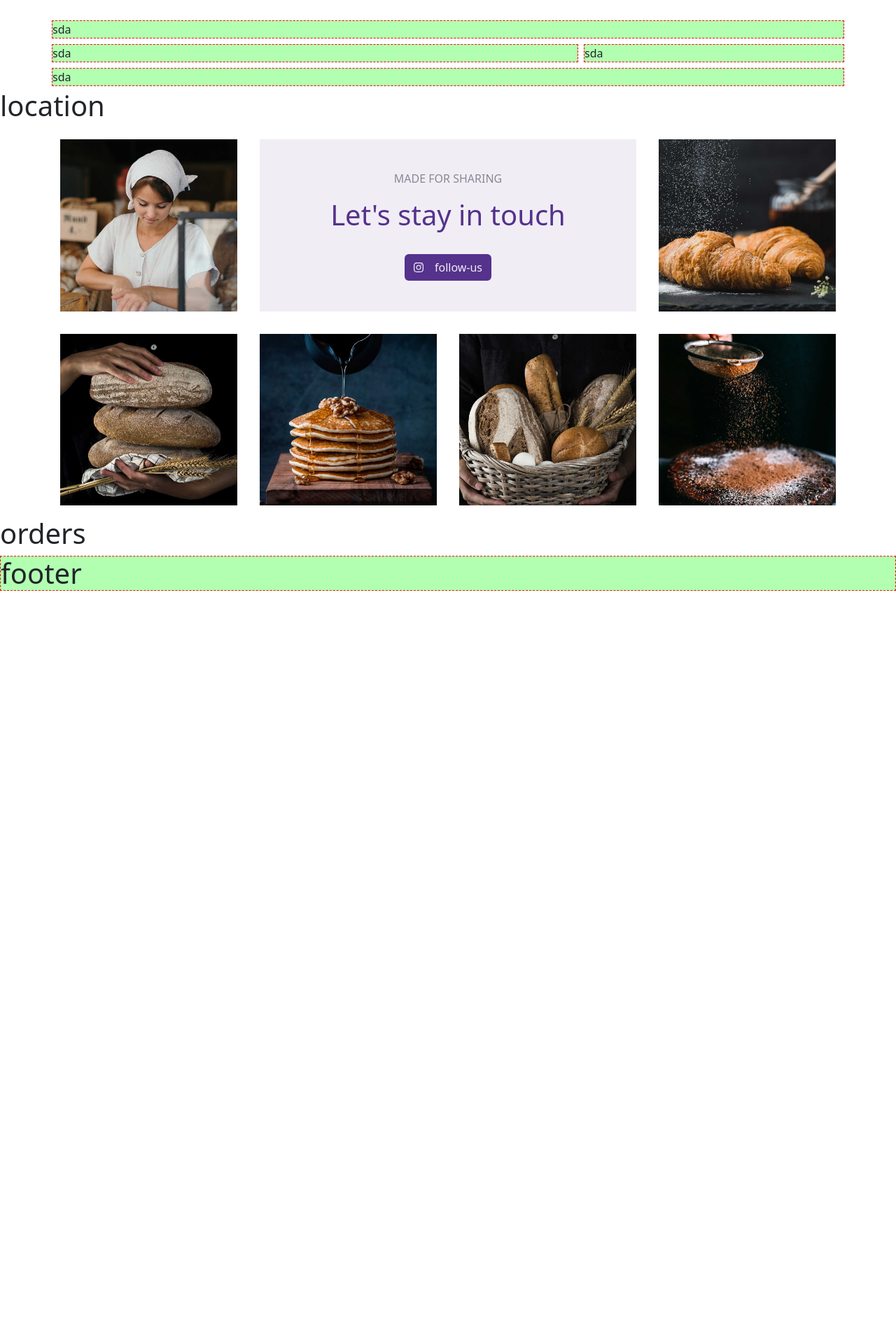
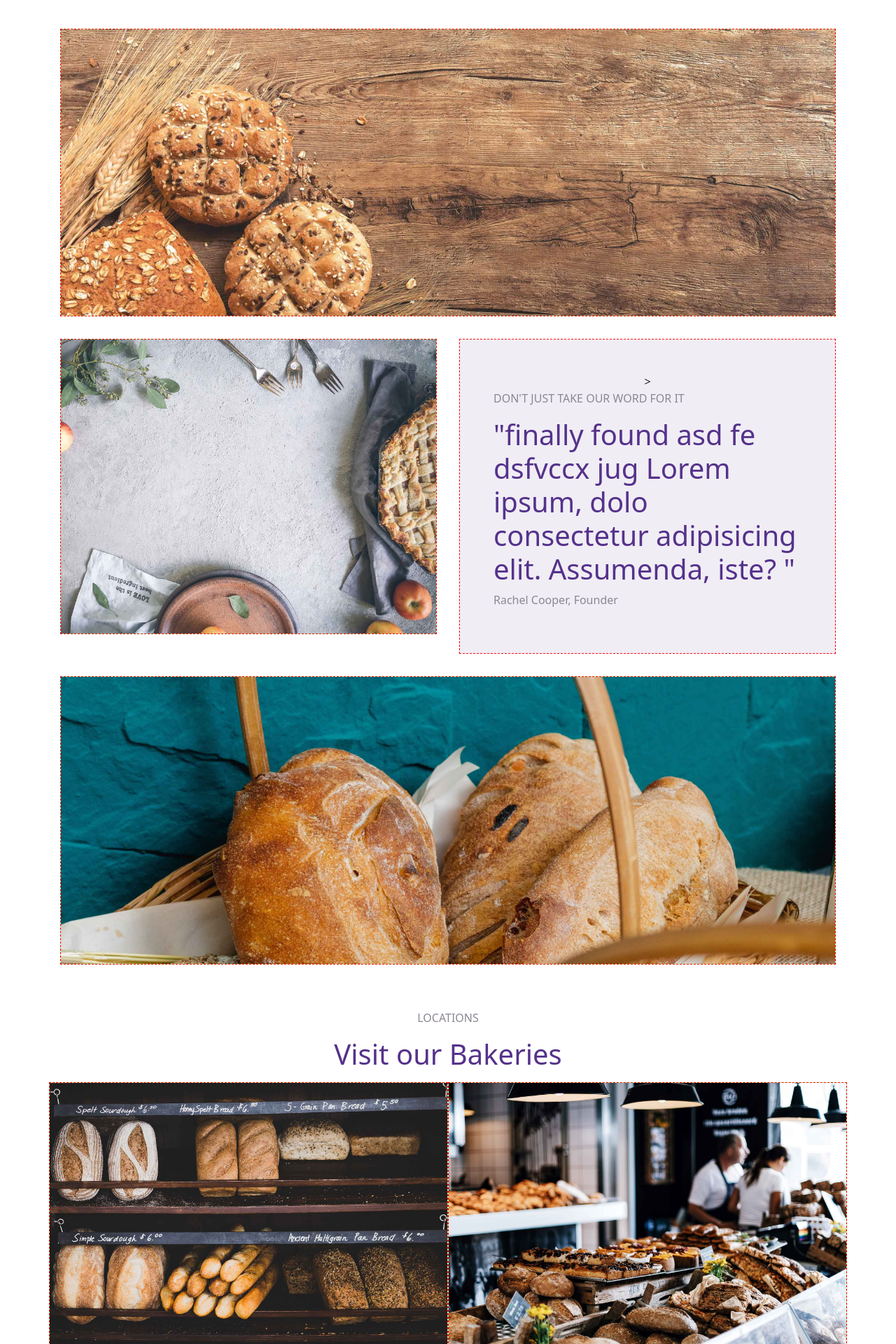
Before and after one commit to CarloCassini/proj-html-vuejs, a Vue app: page / in a window 1280 px wide. Shown: the part 2440-4360 px from the top of the page at 70% size. Before the commit the page ends 3292 px from the top, so only its background shows below. Built offline with nearby package versions, Linux system fonts and the light colour scheme.

Commit message:
fixing social

```diff
--- a/src/components/main components/contact.vue
+++ b/src/components/main components/contact.vue
@@ -39,7 +39,6 @@ export default {
             :center="txtCenter"
             littleTitle="MADE FOR SHARING"
             bigTitle="Let's stay in touch"
-            :paragraph="txtParagraph"
           />
           <bottone
             innerText="follow-us"
--- a/src/components/main components/location.vue
+++ b/src/components/main components/location.vue
@@ -1,9 +1,18 @@
 <script>
+import bottone from "../support components/button.vue";
+import paragraph from "../support components/paragraph.vue";
+
 export default {
-  components: {},
+  components: { bottone, paragraph },
 
   data() {
-    return {};
+    return {
+      txtCenter: true,
+      txtLittleTitle: "LOCATIONS",
+      txtBigTitle: `Visit our Bakeries`,
+
+      txtBottone: "Explore More",
+    };
   },
 
   computed: {},
@@ -12,14 +21,37 @@ export default {
 
   // created(): {},
 
-  props: {},
+  props: {
+    products: Array,
+  },
 
   emits: [],
 };
 </script>
 
 <template>
-  <h1>location</h1>
+  <section class="mt-5">
+    <div class="container">
+      <paragraph
+        :center="txtCenter"
+        :littleTitle="txtLittleTitle"
+        :bigTitle="txtBigTitle"
+        :paragraph="txtParagraph"
+      />
+      <div class="row">
+        <div class="col-6 p-0 debug">
+          <img src="/images/stores/new-york-bk.jpg" alt="" />
+        </div>
+        <div class="col-6 p-0 debug">
+          <img src="/images/stores/london-bk.jpg" alt="" />
+        </div>
+      </div>
+    </div>
+  </section>
 </template>
 
-<style lang="scss" scoped></style>
+<style lang="scss" scoped>
+img {
+  width: 100%;
+}
+</style>
--- a/src/components/main components/social.vue
+++ b/src/components/main components/social.vue
@@ -1,9 +1,14 @@
 <script>
+import paragraph from "../support components/paragraph.vue";
 export default {
-  components: {},
+  components: { paragraph },
 
   data() {
-    return {};
+    return {
+      txtLittleTitle: `DON'T JUST TAKE OUR WORD FOR IT`,
+      txtBigTitle: `"finally found asd fe dsfvccx jug   Lorem ipsum, dolo consectetur adipisicing elit. Assumenda, iste? "`,
+      txtParagraph: `Rachel Cooper, Founder`,
+    };
   },
 
   computed: {},
@@ -21,12 +26,61 @@ export default {
 <template>
   <section class="container">
     <div class="row">
-      <div class="col-12 p-1"><div class="debug">sda</div></div>
-      <div class="col-8 p-1"><div class="debug">sda</div></div>
-      <div class="col-4 p-1"><div class="debug">sda</div></div>
-      <div class="col-12 p-1"><div class="debug">sda</div></div>
+      <div class="col-12 p-3 jumbo">
+        <div class="debug social-card">
+          <div>
+            <img src="images/backgrounds/bakery-process-1.jpg" alt="" />
+          </div>
+        </div>
+      </div>
+      <div class="col-6 p-3 jumbo">
+        <div class="debug social-card">
+          <div>
+            <img src="images/backgrounds/bakery-process-2.jpg" alt="" />
+          </div>
+        </div>
+      </div>
+      <div class="col-6 p-3 jumbo">
+        <div class="debug social-form p-5">
+          >
+          <paragraph
+            :littleTitle="txtLittleTitle"
+            :bigTitle="txtBigTitle"
+            :paragraph="txtParagraph"
+          />
+        </div>
+      </div>
+      <div class="col-12 p-3 jumbo">
+        <div class="debug social-card">
+          <div>
+            <img src="images/backgrounds/bakery-process-3.jpg" alt="" />
+          </div>
+        </div>
+      </div>
     </div>
   </section>
 </template>
 
-<style lang="scss" scoped></style>
+<style lang="scss" scoped>
+.jumbo {
+  height: 100%;
+  .social-card {
+    overflow: hidden;
+
+    img {
+      max-width: 100%;
+      object-fit: cover;
+    }
+  }
+  .social-form {
+    height: 100%;
+    overflow: auto;
+    display: flex;
+    flex-direction: column;
+    justify-content: center;
+    align-items: center;
+
+    background-color: var(--palette-white);
+  }
+}
+</style>
--- a/src/style/variables.scss
+++ b/src/style/variables.scss
@@ -1,5 +1,6 @@
 :root {
   --header-height: 15vh;
+  --jumbo-height: calc(100vh - var(--header-height));
 
   --palette-purewhite: white;
   --palette-white: #f0edf5;
```
